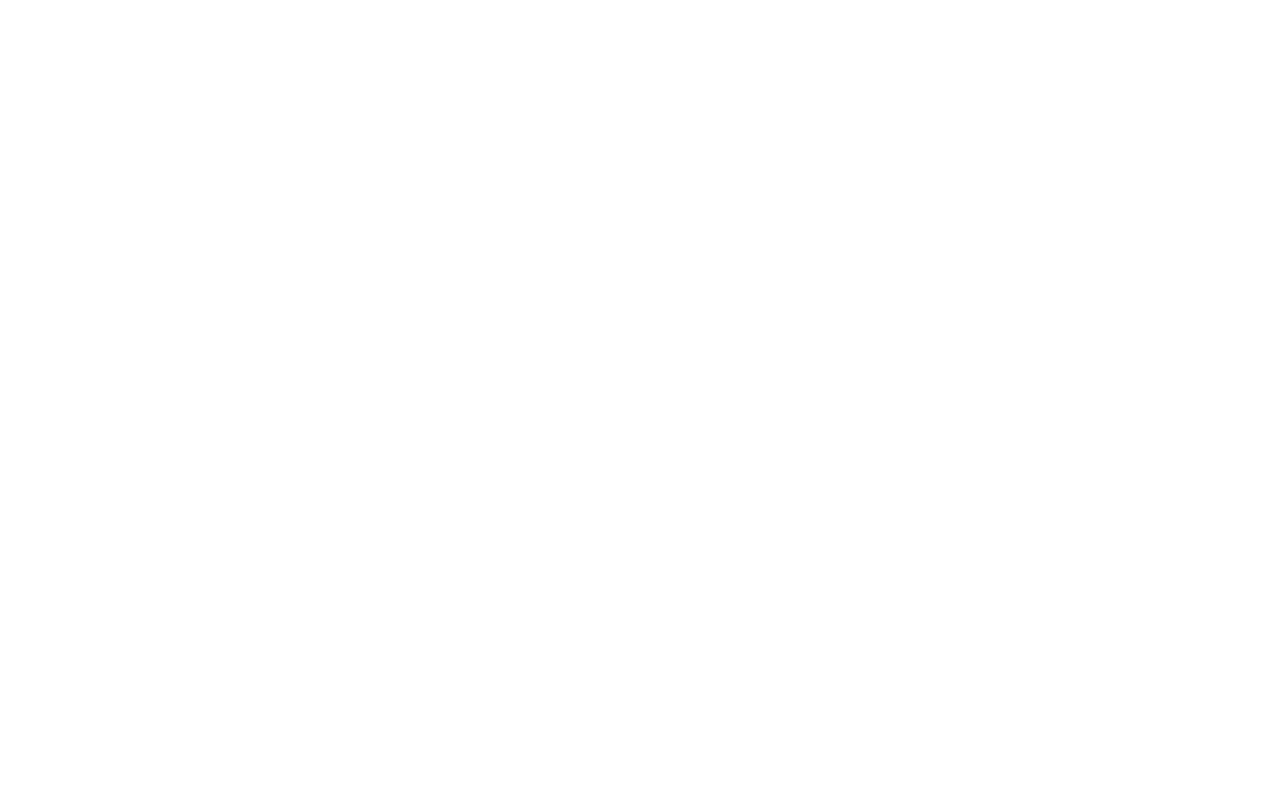
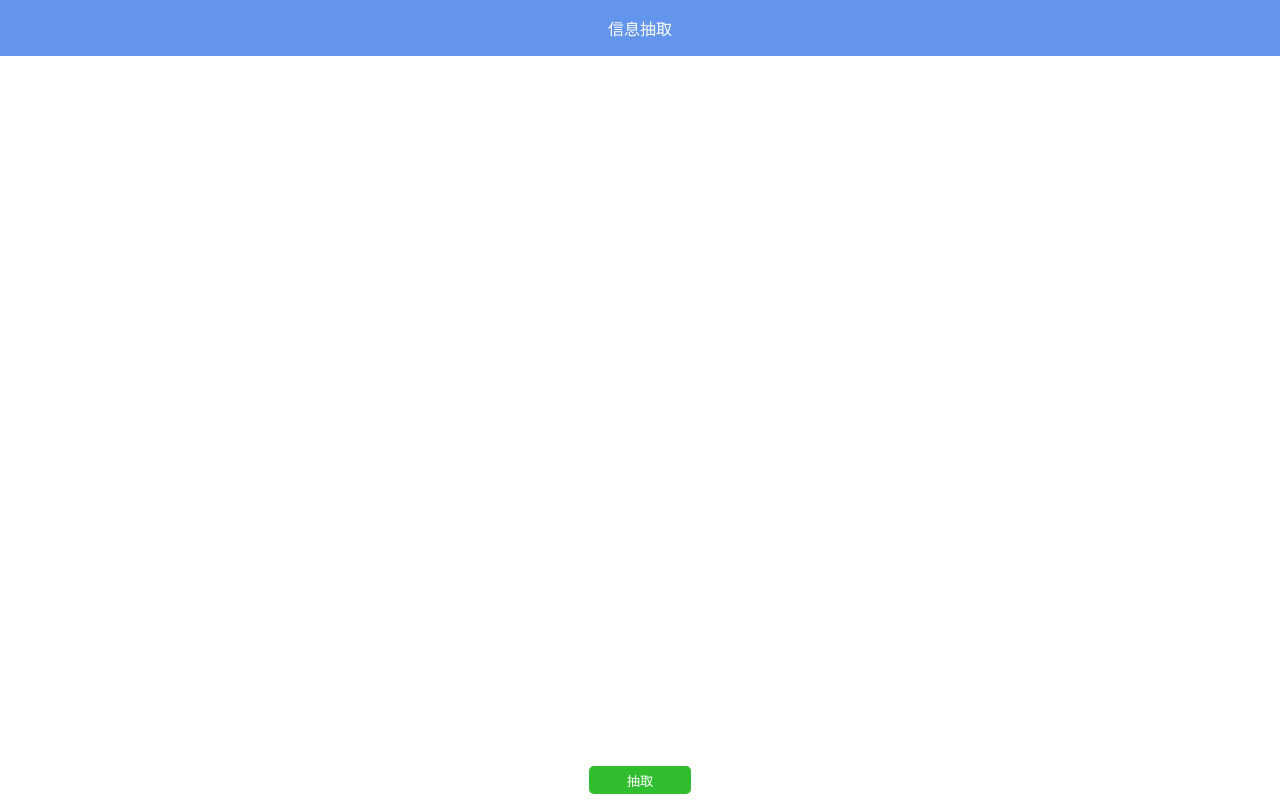
Before and after one commit to wuluchaoren/information_extraction, a Vue app: page /#/Extraction in a window 1280 px wide. Built offline with nearby package versions, Linux system fonts and the light colour scheme.

Commit message:
【更新】页面样式的调整
2019/5/2 1:08

```diff
--- a/src/Page/Extraction.vue
+++ b/src/Page/Extraction.vue
@@ -1,13 +1,46 @@
 <template>
-
+  <div class="root">
+    <div class="head">
+      <MyHead text="信息抽取"></MyHead>
+    </div>
+    <div class="main">
+      <ExtractionBody></ExtractionBody>
+    </div>
+    <div class="foot">
+      <ExtractionButton></ExtractionButton>
+    </div>
+  </div>
 </template>
 
 <script>
+    import MyHead from "../components/MyHead";
+    import ExtractionButton from "../components/ExtractionButton";
+    import ExtractionBody from "../components/ExtractionBody";
     export default {
-        name: "Extraction"
+      name: "Extraction",
+      components: {ExtractionBody, ExtractionButton, MyHead },
+
     }
 </script>
 
 <style scoped>
-
+  .root{
+    height: 100%;
+    width: 100%;
+  }
+  .head{
+    height: 7%;
+    width: 100%;
+  }
+  .main{
+    width: 100%;
+    height: 88%;
+  }
+  .foot{
+    width: 100%;
+    height: 5%;
+    display: flex;
+    justify-content: center;
+    align-items: center;
+  }
 </style>
--- a/src/Page/Result.vue
+++ b/src/Page/Result.vue
@@ -1,13 +1,44 @@
 <template>
-
+  <div class="root">
+    <div class="head">
+      <MyHead text="抽取结果"></MyHead>
+    </div>
+    <div class="main">
+      <ResultBody></ResultBody>
+    </div>
+    <div class="foot">
+      <BackButton></BackButton>
+    </div>
+  </div>
 </template>
 
 <script>
+  import MyHead from "../components/MyHead";
+  import BackButton from "../components/BackButton";
+  import ResultBody from "../components/ResultBody";
     export default {
-        name: "Result"
+        name: "Result",
+        components: {ResultBody, BackButton, MyHead },
     }
 </script>
 
 <style scoped>
-
+  .root{
+    height: 100%;
+    width: 100%;
+  }
+  .head{
+    height: 7%;
+    width: 100%;
+  }
+  .main{
+    height: 88%;
+    width: 100%;
+  }
+  .foot{
+    width: 100%;
+    height: 5%;
+    display: flex;
+    justify-content: center;
+  }
 </style>
```
